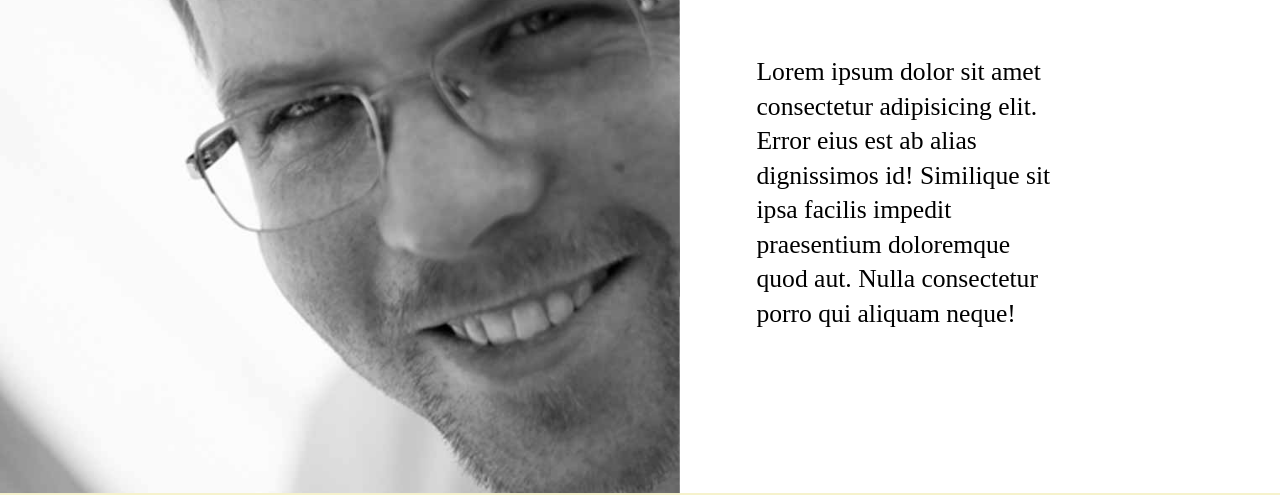
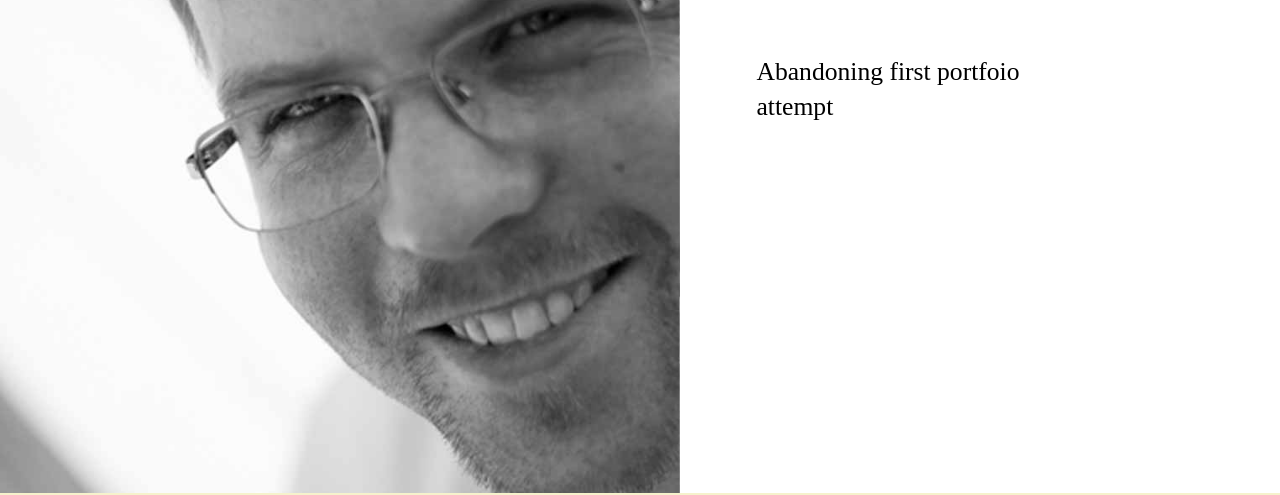
Before and after one commit to nathan-kennedy/portfolio, a plain HTML site: page index.html in a window 1280 px wide. Shown: the part 307-802 px from the top of the page. Drawn offline with Linux system fonts and the light colour scheme; a web font is replaced by a local one.

Commit message:
abandoning project

```diff
--- a/index.html
+++ b/index.html
@@ -45,7 +45,7 @@
       <div class="blurb">
         <h2>UX/UI Designer and Programmer</h2>
         <p id="story-text">
-          Lorem ipsum dolor sit amet consectetur adipisicing elit. Error eius est ab alias dignissimos id! Similique sit ipsa facilis impedit praesentium doloremque quod aut. Nulla consectetur porro qui aliquam neque!
+          Abandoning first portfoio attempt
         </p>
       </div>
     </div>
```
